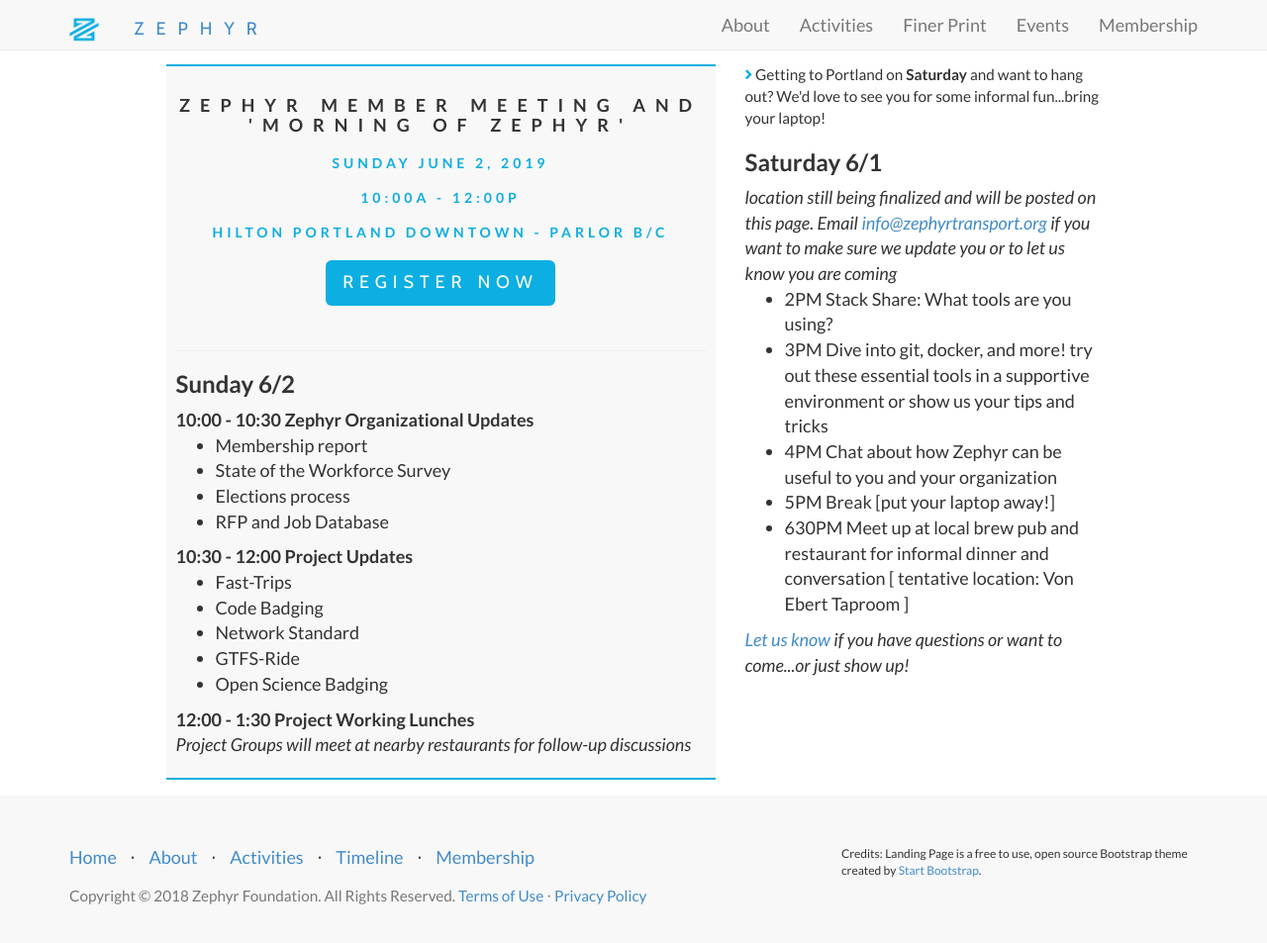
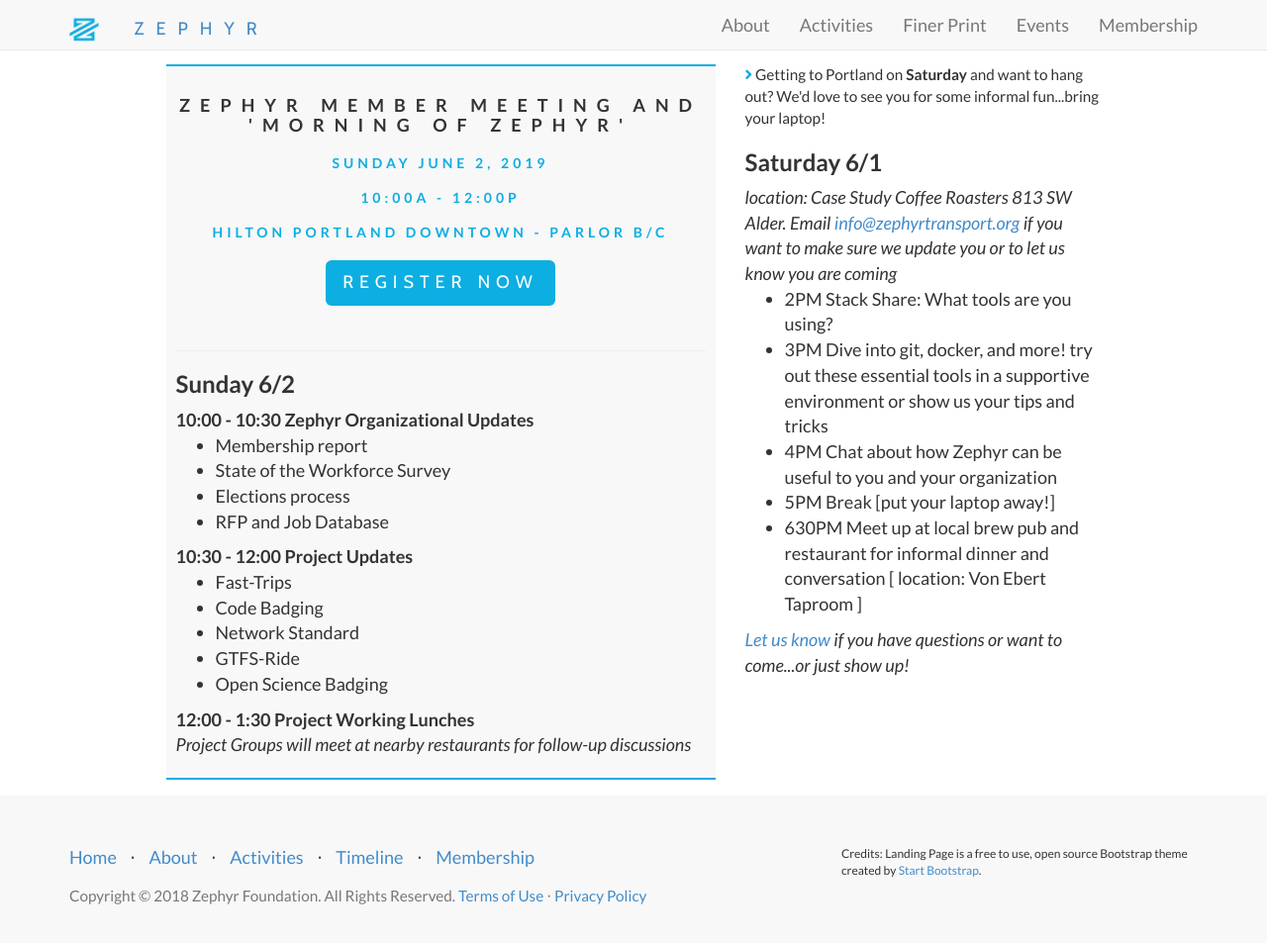
Before and after one commit to ZephyrTransport/zephyr-website, a Jekyll site: the page built from _events/2019-jun-member-mtg.md, in a window 1280 px wide and 966 px high. Shown: the top 953 px of the window at 99% size. Built offline with Jekyll 4.4.1, drawn with Linux system fonts in a browser that asks for light colours; nearby versions of some CDN libraries.

Commit message:
update location

```diff
--- a/_events/2019-jun-member-mtg.md
+++ b/_events/2019-jun-member-mtg.md
@@ -10,12 +10,12 @@
 registration: https://www.eventbrite.com/e/2019-zephyr-summer-member-meeting-tickets-61667117007
 additional-msg: "Getting to Portland on <b>Saturday</b> and want to hang out?  We'd love to see you for some informal fun...bring your laptop!
 <h3> Saturday 6/1 </h3>
-<i>location still being finalized and will be posted on this page. Email <a href='mailto://info@zephyrtransport.org'>info@zephyrtransport.org</a> if you want to make sure we update you or to let us know you are coming</i>
+<i>location: Case Study Coffee Roasters 813 SW Alder. Email <a href='mailto://info@zephyrtransport.org'>info@zephyrtransport.org</a> if you want to make sure we update you or to let us know you are coming</i>
 <ul><li>2PM Stack Share: What tools are you using?</li>
 <li>3PM Dive into git, docker, and more! try out these essential tools in a supportive environment or show us your tips and tricks</li>
 <li>4PM Chat about how Zephyr can be useful to you and your organization</li>
 <li>5PM Break [put your laptop away!]</li>
-<li>630PM Meet up at local brew pub and restaurant for informal dinner and conversation [ tentative location: Von Ebert Taproom ]</li>
+<li>630PM Meet up at local brew pub and restaurant for informal dinner and conversation [ location: Von Ebert Taproom ]</li>
 </ul>
 <i><a href='mailto://info@zephyrtransport.org'>Let us know</a> if you have questions or want to come...or just show up!</i>
 "
```
